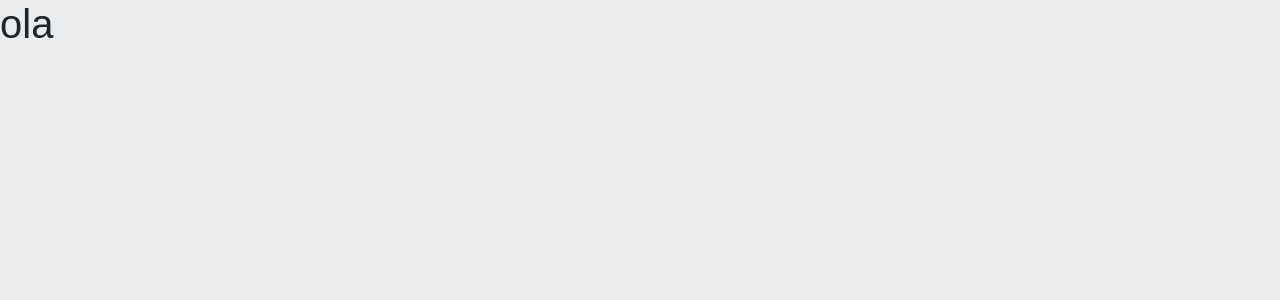
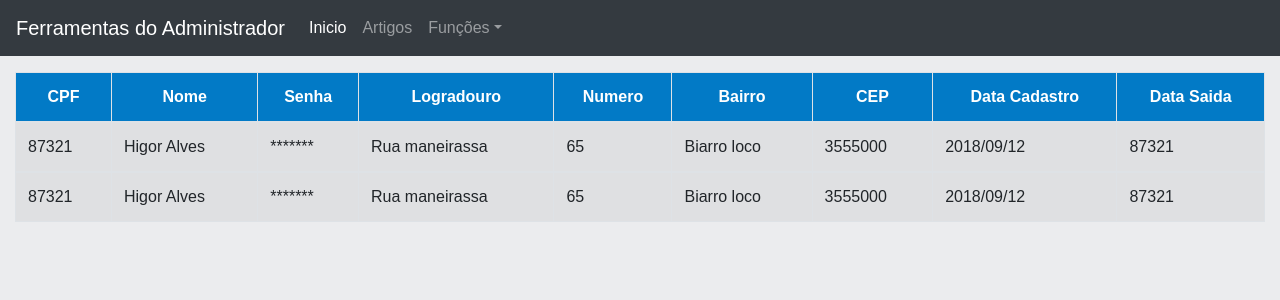
Before and after one commit to HigorAlves/BD-Trabalho-Pratico-1, a React (Create React App) app: page /allusers in a window 1280 px wide. Shown: the top 300 px of the page. Built offline with nearby package versions, Linux system fonts and the light colour scheme; sample sign-in values are in the browser's storage.

Commit message:
tela cadastro administrador

```diff
--- a/src/components/NavBarAdm.js
+++ b/src/components/NavBarAdm.js
@@ -1,25 +1,38 @@
 import React, { Component } from 'react';
+import { Link } from 'react-router-dom';
 import '../assets/css/navbar.css';
 
 export default class Navbar extends Component {
   render() {
     return (
       <div>
-        <nav className="navbar navbar-expand-lg navbar-dark navbar-primary">
-          <a className="navbar-brand" href="">
-            Espaço do Administrador
-					</a>
-          <button
-            className="navbar-toggler"
-            type="button"
-            data-toggle="collapse"
-            data-target="#navbarToggler"
-            aria-controls="navbarToggler"
-            aria-expanded="false"
-            aria-label="Toggle navigation"
-          >
-            <span className="navbar-toggler-icon" />
+        <nav class="navbar navbar-expand-lg navbar-dark bg-dark">
+          <Link class="navbar-brand" to={'/administrador'}>Ferramentas do Administrador</Link>
+          <button class="navbar-toggler" type="button" data-toggle="collapse" data-target="#navbarSupportedContent" aria-controls="navbarSupportedContent" aria-expanded="false" aria-label="Toggle navigation">
+            <span class="navbar-toggler-icon"></span>
           </button>
+
+          <div class="collapse navbar-collapse" id="navbarSupportedContent">
+            <ul class="navbar-nav mr-auto">
+              <li class="nav-item active">
+                <Link class="nav-link" to={'/administrador'}>Inicio</Link>
+              </li>
+              <li class="nav-item">
+                <Link class="nav-link" to={'/'}>Artigos</Link>
+              </li>
+              <li class="nav-item dropdown">
+                <a class="nav-link dropdown-toggle" href="#" id="navbarDropdown" role="button" data-toggle="dropdown" aria-haspopup="true" aria-expanded="false">
+                  Funções
+                </a>
+                <div class="dropdown-menu" aria-labelledby="navbarDropdown">
+                  <a class="dropdown-item" href="#">Não inserida</a>
+                  <a class="dropdown-item" href="#">Não inserida</a>
+                  <div class="dropdown-divider"></div>
+                  <a class="dropdown-item" href="#">Não inserida</a>
+                </div>
+              </li>
+            </ul>
+          </div>
         </nav>
 
         <section
--- a/src/components/Navbar.js
+++ b/src/components/Navbar.js
@@ -23,6 +23,16 @@ export default class Navbar extends Component {
 					>
 						<span className="navbar-toggler-icon" />
 					</button>
+					<div class="collapse navbar-collapse" id="navbarSupportedContent">
+						<ul class="navbar-nav mr-auto">
+							<li class="nav-item active">
+								<Link class="nav-link" to={'/'}>Inicio</Link>
+							</li>
+							<li class="nav-item">
+								<Link class="nav-link" to={'/'}>Artigos</Link>
+							</li>
+						</ul>
+					</div>
 				</nav>
 
 				<section
--- a/src/index.css
+++ b/src/index.css
@@ -20,6 +20,10 @@ body {
   align-items: center;
 }
 
+.centralizarHorizontal{
+  align-content: center;
+}
+
 .telaCentralizada{
   position: fixed;
   top: 50%;
--- a/src/router.js
+++ b/src/router.js
@@ -9,7 +9,7 @@ import Login from './screens/Login';
 import Cadastro from './screens/Cadastro';
 import TelaADM from './screens/TelaADM';
 import ListagemUsuarios from './screens/ListagemUsuarios';
-
+import CadastrarAdministrador from './screens/CadastrarAdministrador';
 export default class Route extends Component {
   constructor(props) {
     super(props);
@@ -36,6 +36,7 @@ export default class Route extends Component {
           <PrivateRoute authorized={true} exact path='/cadastrar' component={Cadastro} />
           <PrivateRoute authorized={this.state.loggedIn} exact path='/administrador' component={TelaADM} />
           <PrivateRoute authorized={this.state.loggedIn} exact path='/allusers' component={ListagemUsuarios} />
+          <PrivateRoute authorized={this.state.loggedIn} exact path='/cadastraradministrador' component={CadastrarAdministrador} />
         </div>
       </Router>
     )
--- /dev/null
+++ b/src/screens/CadastrarAdministrador.js
@@ -0,0 +1,96 @@
+import React, { Component } from 'react';
+import Navbar from '../components/NavBarAdm';
+
+export default class Cadastro extends Component {
+  constructor(props) {
+    super(props);
+    this.state = {
+      cpf_usr: null,
+      nome: null,
+      senha: null,
+      logradouro: null,
+      numero: null,
+      bairro: null,
+      cep: null
+    }
+
+    this.handleChangeCpf = this.handleChangeCpf.bind(this);
+    this.handleChangeNome = this.handleChangeNome.bind(this);
+    this.handleChangeSenha = this.handleChangeSenha.bind(this);
+    this.handleChangeLogradouro = this.handleChangeLogradouro.bind(this);
+    this.handleChangeNumero = this.handleChangeNumero.bind(this);
+    this.handleChangeBairro = this.handleChangeBairro.bind(this);
+    this.handleChangeCep = this.handleChangeCep.bind(this);
+    this.handleSubmit = this.handleSubmit.bind(this);
+  }
+
+  handleChangeCpf(event) {
+    this.setState({ cpf_usr: event.target.value });
+  }
+  handleChangeNome(event) {
+    this.setState({ nome: event.target.value });
+  }
+  handleChangeSenha(event) {
+    this.setState({ senha: event.target.value });
+  }
+  handleChangeLogradouro(event) {
+    this.setState({ logradouro: event.target.value });
+  }
+  handleChangeNumero(event) {
+    this.setState({ numero: event.target.value });
+  }
+  handleChangeBairro(event) {
+    this.setState({ bairro: event.target.value });
+  }
+  handleChangeCep(event) {
+    this.setState({ cep: event.target.value });
+  }
+
+  handleSubmit(event) {
+    event.preventDefault();
+    let dataCadastro = new Date();
+    fetch(`http://localhost:4000/usuarios/cadastrar?cpf_usr=${this.state.cpf_usr}&nome=${this.state.nome}&senha=${this.state.senha}&logradouro=${this.state.logradouro}&numero=${this.state.numero}&bairro=${this.state.bairro}&cep=${this.state.cep}&datacad=${dataCadastro}`)
+      .then(response => response.json())
+      .catch(error => console.error(error));
+  }
+
+  render() {
+    return (
+      <section>
+        <Navbar />
+        <div className='container'>
+          <div className='row'>
+            <div className='col-4'>
+              <div className="w-400 mw-100 p-6 telaCentralizada backgroundSeparador">
+                <h5 className="mb-7 py-3">Cadastre um Administrador</h5>
+
+                <form onSubmit={this.handleSubmit}>
+                  <div class="form-group">
+                    <label for="inputCpf">Insira o CPF do usuario</label>
+                    <input type="text" class="form-control" id="inputCpfg" placeholder="CPF" value={this.state.cpf_usr} onChange={this.handleChangeCpf} required />
+                  </div>
+                  <div class="form-check form-check-inline">
+                    <input class="form-check-input" type="radio" name="inlineRadioOptions" id="inlineRadio1" value="option1" />
+                    <label class="form-check-label" for="inlineRadio1">Administrador</label>
+                  </div>
+                  <div class="form-check form-check-inline">
+                    <input class="form-check-input" type="radio" name="inlineRadioOptions" id="inlineRadio2" value="option2" />
+                    <label class="form-check-label" for="inlineRadio2">Pro-Reitor</label>
+                  </div>
+                  <div class="form-check form-check-inline">
+                    <input class="form-check-input" type="radio" name="inlineRadioOptions" id="inlineRadio3" value="option3" />
+                    <label class="form-check-label" for="inlineRadio3">Pesquisador</label>
+                  </div>
+                  <br />
+                  <button type="submit" class="btn btn-success my-2">Cadastrar</button>
+                </form>
+
+              </div>
+
+            </div>
+          </div>
+        </div>
+      </section>
+    )
+  }
+}
--- a/src/screens/ListagemUsuarios.js
+++ b/src/screens/ListagemUsuarios.js
@@ -1,12 +1,66 @@
 import React, { Component } from 'react';
 import { Link } from 'react-router-dom';
+import Navbar from '../components/NavBarAdm';
+export default class ListagemUsuarios extends Component {
+  constructor(props) {
+    super(props);
+    this.state = {
+      usuarios_cadastrados: [
+        { cpf_usr: '87321', nome: 'Higor Alves', senha: '*******', logradouro: 'Rua maneirassa', numero: 65, bairro: 'Biarro loco', cep: '3555000', datacad: '2018/09/12' },
+        { cpf_usr: 87321, nome: 'Higor Alves', senha: '*******', logradouro: 'Rua maneirassa', numero: 65, bairro: 'Biarro loco', cep: '3555000', datacad: '2018/09/12' },
+      ]
+    }
+    this.renderizaUsuarios = this.renderizaUsuarios.bind(this);
+  }
 
-export default class ListagemUsuarios extends Component {
+  renderizaUsuarios = props => {
+    return (
+      <tbody>
+        <tr>
+          <td>{props.cpf_usr}</td>
+          <td>{props.nome}</td>
+          <td>{props.senha}</td>
+          <td>{props.logradouro}</td>
+          <td>{props.numero}</td>
+          <td>{props.bairro}</td>
+          <td>{props.cep}</td>
+          <td>{props.datacad}</td>
+          <td>{props.cpf_usr}</td>
+        </tr>
+      </tbody>
+    )
+  }
+
+
   render() {
+
     return (
       <div>
-        <h1>ola</h1>
-      </div>
+        <Navbar />
+
+        <div className='container-fluid'>
+          <div className='row'>
+            <div className='col-12'>
+              <table className='table table-striped table-bordered'>
+                <thead>
+                  <tr>
+                    <th>CPF</th>
+                    <th>Nome</th>
+                    <th>Senha</th>
+                    <th>Logradouro</th>
+                    <th>Numero</th>
+                    <th>Bairro</th>
+                    <th>CEP</th>
+                    <th>Data Cadastro</th>
+                    <th>Data Saida</th>
+                  </tr>
+                </thead>
+                {this.state.usuarios_cadastrados.map(this.renderizaUsuarios)}
+              </table>
+            </div>
+          </div>
+        </div>
+      </div >
     )
   }
 }
--- a/src/screens/TelaADM.js
+++ b/src/screens/TelaADM.js
@@ -2,6 +2,7 @@ import React, { Component } from 'react';
 import Navbar from '../components/NavBarAdm';
 import { USERS } from '../lib/fontAwesome';
 import { Link } from 'react-router-dom';
+
 
 export default class TelaADM extends Component {
   render() {
@@ -20,13 +21,15 @@ export default class TelaADM extends Component {
                 <hr />
                 <div className='container'>
                   <div className='row'>
-                    <div className='col-md-4'>
+                    <div className='col-4'>
                       <USERS />
-                      <p>Cadastrar Usuario</p>
+                      <br />
+                      <Link to={'/cadastrar'}>Cadastrar Usuario</Link>
                     </div>
                     <div className='col-md-4'>
                       <USERS />
-                      <p>Cadastrar Administrador</p>
+                      <br />
+                      <Link to={'/cadastraradministrador'}>Cadastrar Administrador</Link>
                     </div>
                     <div className='col-md-4'>
                       <USERS />
@@ -59,7 +62,7 @@ export default class TelaADM extends Component {
                   <div className='row'>
                     <div className='col-md-4'>
                       <USERS />
-                      <Link to={'todosusuarios'}>Listar Usuarios</Link>
+                      <Link to={'/allusers'}>Listar Usuarios</Link>
                     </div>
                   </div>
                 </div>
```
Also changed, not shown: src/screens/Cadastro.js (+29 -27 lines).
